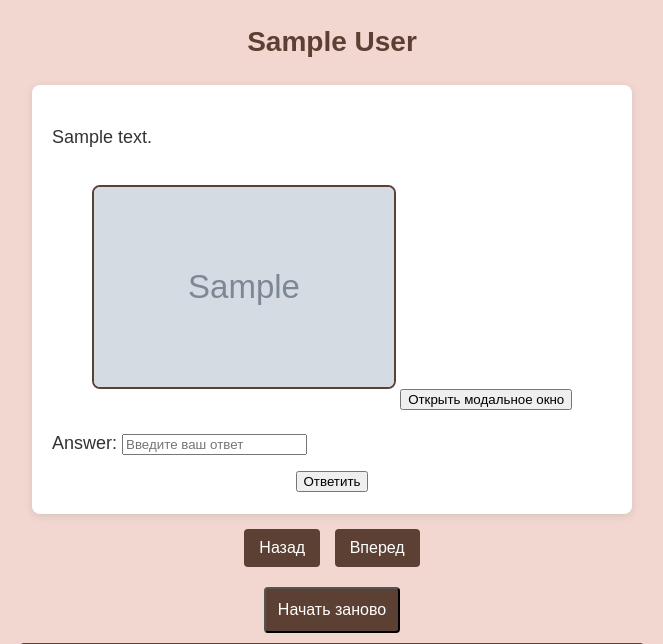
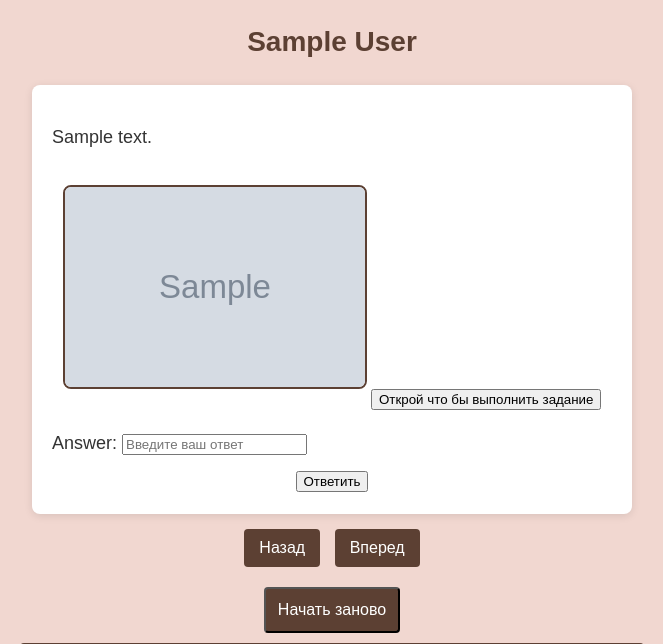
Before and after one commit to Smoz1e/Roads-to-the-future-quests, a Django app: page /accounts/quest/1/ in a window 1280 px wide. Shown: the top 644 px of the page, without its empty margins (308-971 px from the left). Run offline with Django 5.2, Linux system fonts and the light colour scheme; a user stored in the database is signed in; tables that the repository leaves empty hold one stand-in row (values such as "Sample post"); grey boxes marked "Sample" are stand-in pictures.

Commit message:
change name model window and del button exit

```diff
--- a/RTTF/RTTF/urls.py
+++ b/RTTF/RTTF/urls.py
@@ -18,6 +18,7 @@ Including another URLconf
 from django.contrib import admin
 from django.urls import path, include
 from accounts.views import *  # Импортируй функцию представления для главной страницы
+from puzzel.views import  *
 from django.conf import settings
 from django.conf.urls.static import static
 
--- a/RTTF/accounts/templates/accounts/quest_detail.html
+++ b/RTTF/accounts/templates/accounts/quest_detail.html
@@ -174,7 +174,7 @@
 
                     {% if question.external_link %}
                         <button class="open-link-btn" data-link="{{ question.external_link }}">
-                            Открыть модальное окно
+                            Открой что бы выполнить задание
                         </button>
                     {% endif %}
 
--- a/RTTF/accounts/templates/home.html
+++ b/RTTF/accounts/templates/home.html
@@ -95,7 +95,7 @@
             <li><a href="{% url 'home' %}">Главная</a></li>
             <li><a href="{% url 'login' %}">Войти</a></li>
             <li><a href="{% url 'register' %}">Регистрация</a></li>
-            <li><a href="{% url 'logout' %}">Выйти</a></li>
+{#            <li><a href="{% url 'logout' %}">Выйти</a></li>#}
         </ul>
     </nav>
 
```
